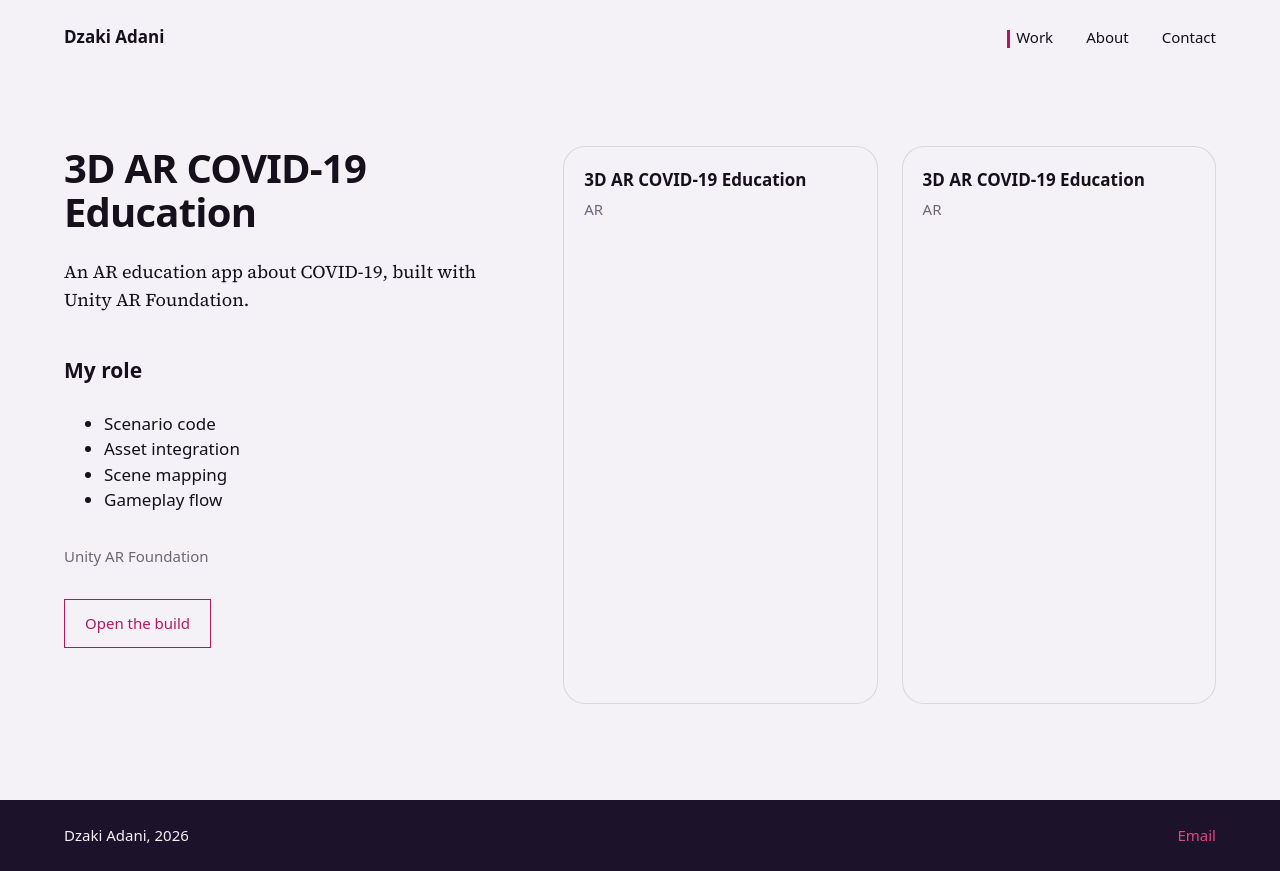
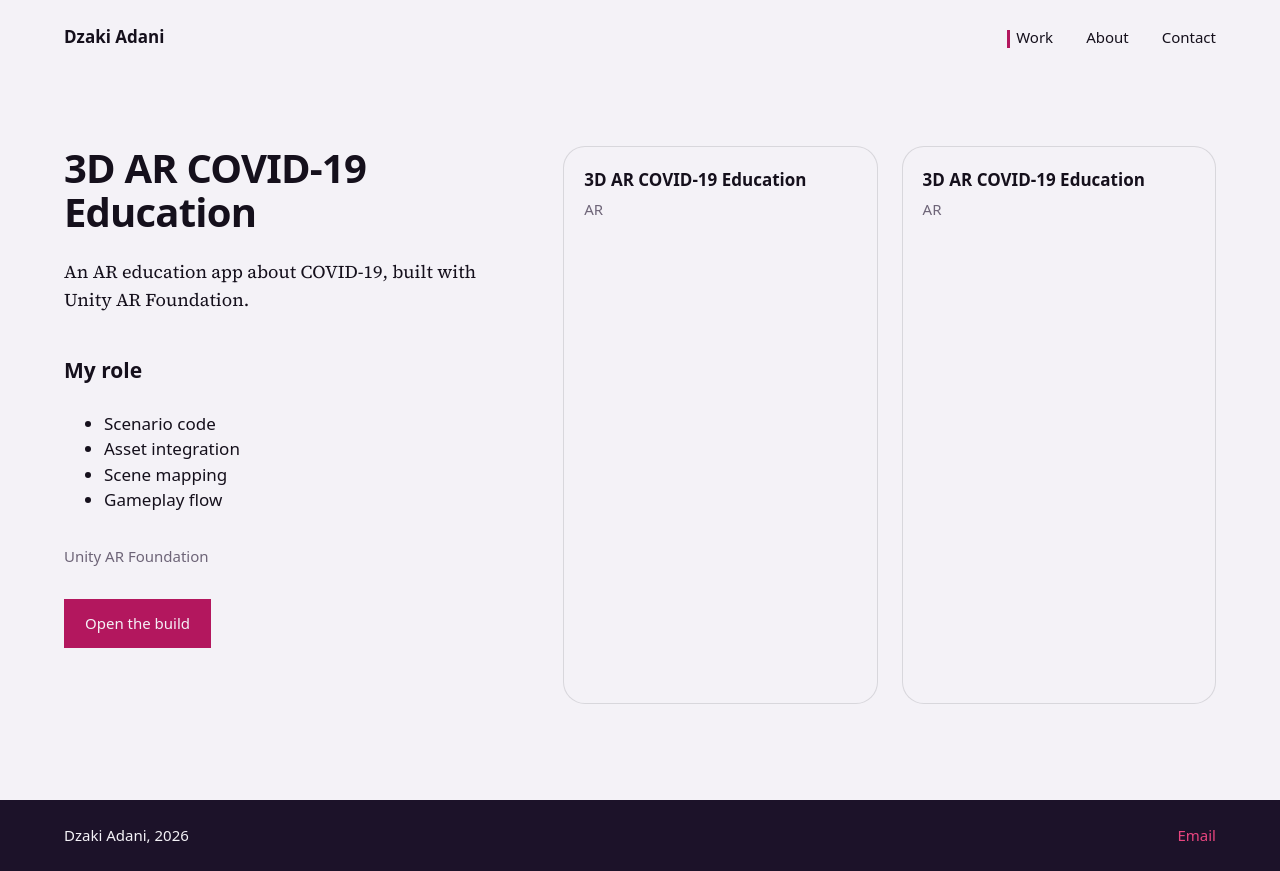
Before and after one commit to dzkdani/dzkdani.github.io, a SvelteKit app: page /work/3d-ar-covid-19-education/ in a window 1280 px wide. Built offline with nearby package versions, Linux system fonts and the light colour scheme; a web font is replaced by a local one.

Commit message:
Gate the demo player on a stored URL and fill the primary link button

```diff
--- a/src/routes/work/[slug]/+page.svelte
+++ b/src/routes/work/[slug]/+page.svelte
@@ -86,8 +86,8 @@
 						<p class="note">Client project. The build can't be shown under the client's agreement. Details on request.</p>
 					{:else if links.length > 0}
 						<p class="links">
-							{#each links as link (link.url)}
-								<a href={href(link.url)}>{link.label}</a>
+							{#each links as link, i (link.url)}
+								<a class:primary={i === 0} href={href(link.url)}>{link.label}</a>
 							{/each}
 						</p>
 					{/if}
@@ -100,13 +100,17 @@
 							<p class="frame-title">{project.title}</p>
 							<p class="frame-area">{areaLabels[project.area]}</p>
 						</div>
-						{#if playing}
-							<div class="player" in:openDemo>
-								<!-- TODO(owner): the demo URL comes from links[0] in projects.ts (currently TODO(owner): link). -->
-								<iframe src={demoUrl} loading="lazy" title={`Playable demo of ${project.title}`}></iframe>
-							</div>
+						{#if demoUrl}
+							{#if playing}
+								<div class="player" in:openDemo>
+									<iframe src={demoUrl} loading="lazy" title={`Playable demo of ${project.title}`}></iframe>
+								</div>
+							{:else}
+								<button type="button" class="play" onclick={() => (playing = true)}>Play demo</button>
+							{/if}
 						{:else}
-							<button type="button" class="play" onclick={() => (playing = true)}>Play demo</button>
+							<!-- TODO(owner): demo URL. -->
+							<p class="note">Playable demo link coming soon.</p>
 						{/if}
 					{:else}
 						<div class="frames">
@@ -207,6 +211,12 @@
 		text-decoration: none;
 	}
 
+	/* Primary action: magenta fill with paper text, 5.9:1 per DESIGN §3. */
+	.links a.primary {
+		background: var(--magenta);
+		color: var(--paper);
+	}
+
 	.frames {
 		display: grid;
 		grid-template-columns: minmax(0, 1fr);
```
